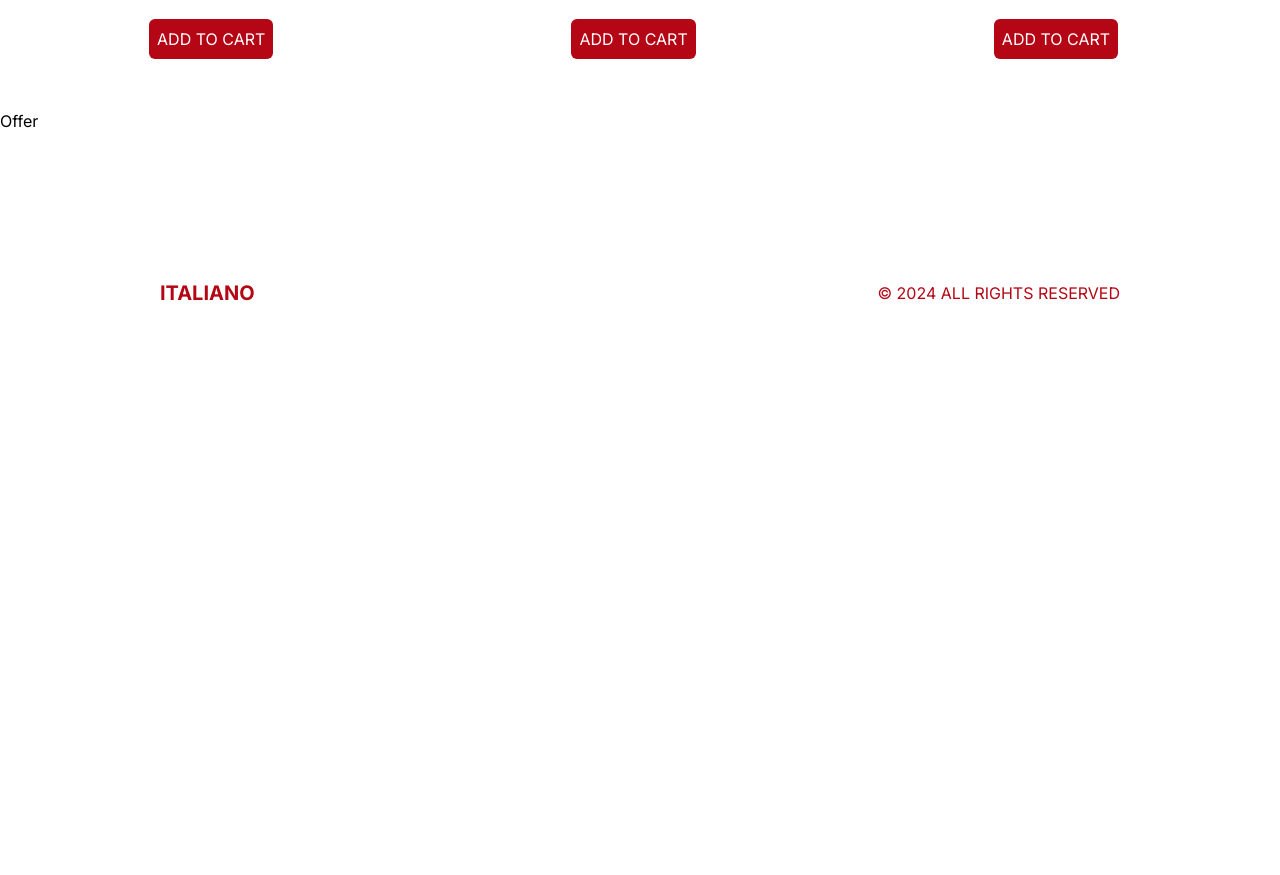
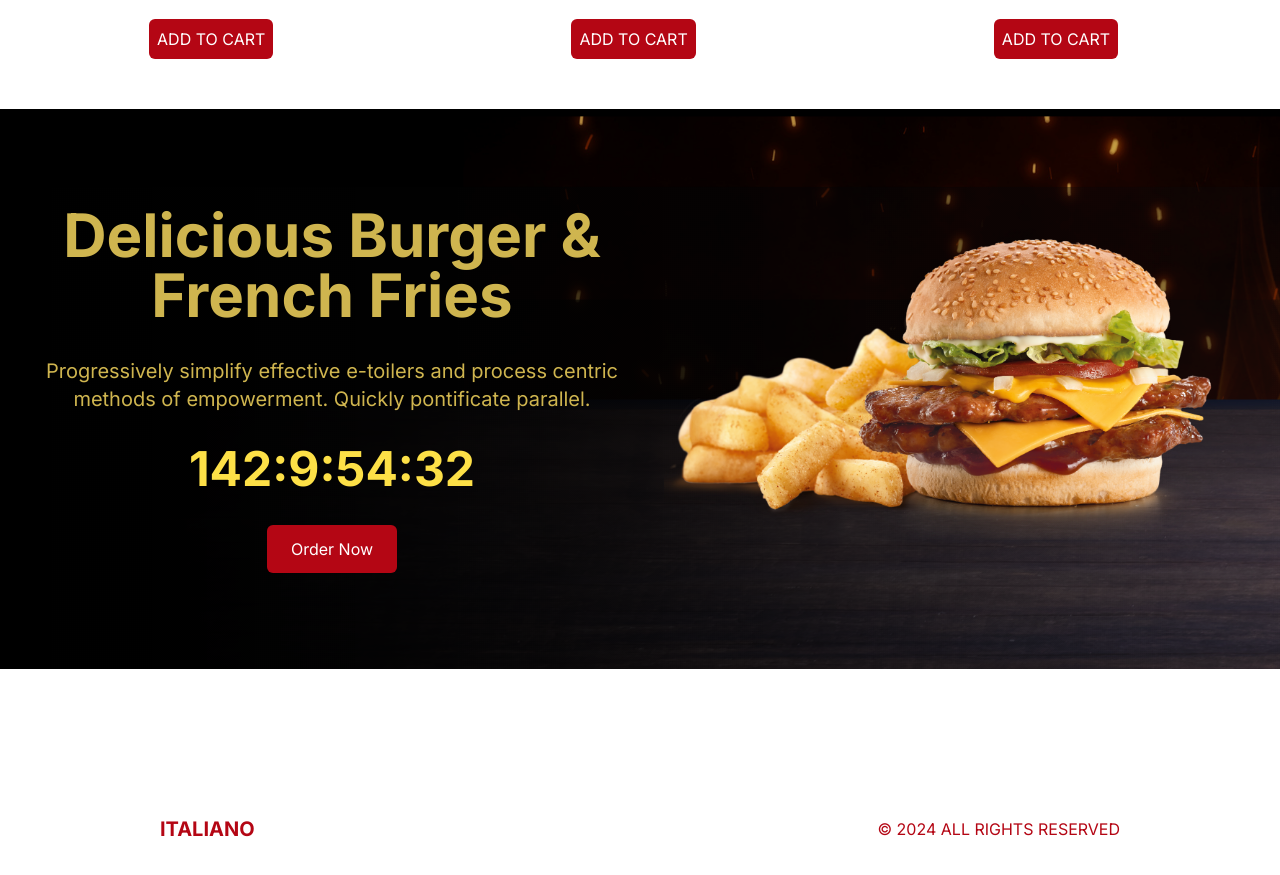
Before and after one commit to ASK-Baloch/Italiano, a Next.js app: page / in a window 1280 px wide. Shown: the part 1411-2286 px from the top of the page. Before the commit the page ends 1864 px from the top, so only its background shows below. Built offline with nearby package versions, Linux system fonts and the light colour scheme.

Commit message:
offer section and HomePage completed

```diff
--- /dev/null
+++ b/src/components/Countdown.tsx
@@ -0,0 +1,34 @@
+"use client"
+import React, { useState, useEffect } from "react";
+
+const CountDown = () => {
+
+  let difference = +new Date(`12/12/2024`) - +new Date();
+  const [delay, setDelay] = useState(difference);
+
+  const d = Math.floor(difference / (1000 * 60 * 60 * 24));
+  const h = Math.floor((difference / (1000 * 60 * 60)) % 24);
+  const m = Math.floor((difference / 1000 / 60) % 60);
+  const s = Math.floor((difference / 1000) % 60);
+
+  useEffect(() => {
+    const timer = setInterval(() => {
+      setDelay(delay - 1);
+    }, 1000);
+
+    if (delay === 0) {
+      clearInterval(timer);
+    }
+
+    return () => {
+      clearInterval(timer);
+    };
+  });
+  return (
+    <span className="font-bold text-5xl text-yellow-300">
+      {d}:{h}:{m}:{s}
+    </span>
+  );
+};
+
+export default CountDown;
--- a/src/components/Offer.tsx
+++ b/src/components/Offer.tsx
@@ -1,9 +1,30 @@
-import React from 'react'
+import Image from "next/image";
+import React from "react";
+import Countdown from "./Countdown";
 
 const Offer = () => {
   return (
-    <div>Offer</div>
-  )
-}
+    <div className="bg-black h-screen flex flex-col md:flex-row md:justify-between  md:bg-[url('/offerBg.png')] md:h-[70vh]">
+      {/* TEXT CONTAINER */}
+      <div className="flex-1 flex flex-col justify-center items-center text-center gap-8 p-6">
+        <h1 className="text-[#CFB54F] text-5xl font-bold xl:text-6xl">
+          Delicious Burger & French Fries
+        </h1>
+        <p className="text-[#CFB54F] xl:text-xl ">
+          Progressively simplify effective e-toilers and process centric methods
+          of empowerment. Quickly pontificate parallel.
+        </p>
+        <Countdown />
+        <button className="bg-[#B40614] text-white rounded-md py-3 px-6">
+          Order Now
+        </button>
+      </div>
+      {/* IMAGE CONTAINER */}
+      <div className="flex-1 w-full relative md:h-full">
+        <Image src="/offerProduct.png" alt="" fill className="object-contain" />
+      </div>
+    </div>
+  );
+};
 
-export default Offer
+export default Offer;
```
Also changed, not shown: package.json (+6 -5 lines), 1 other file (tests, documents, lock files or other folders).
